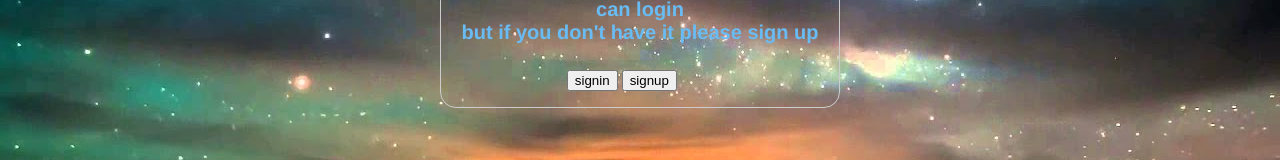
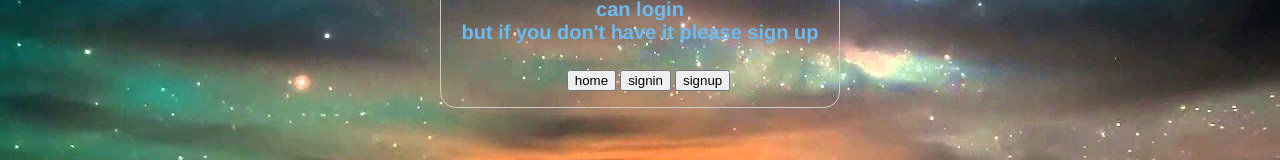
Before and after one commit to alexisuwimana/PropertyPro-lite, a plain HTML site: page index.html in a window 1280 px wide. Shown: the part 292-452 px from the top of the page. Drawn offline with Linux system fonts and the light colour scheme.

Commit message:
adding changes on link in index.html

```diff
--- a/index.html
+++ b/index.html
@@ -18,6 +18,7 @@
                  but if you don't have it please sign up</h4>
 
             <div class="botton">
+                    <a class="button1" href="home.html"><input type=button value='home'></a>
                 <a class="button1" href="signin.html"><input type=button value='signin'></a>
                 <a class="button1" href="signup.html"><input type=button value='signup'></a>
                 <div class="botton">
```
